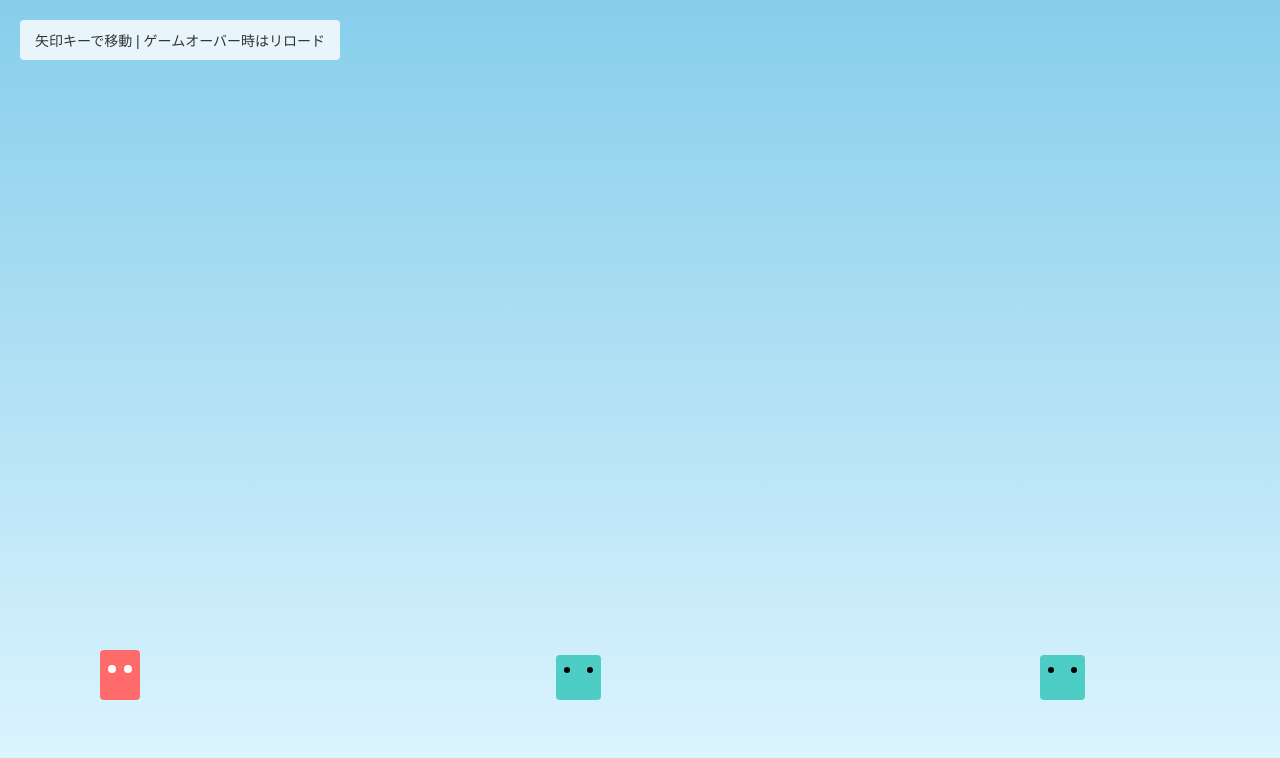
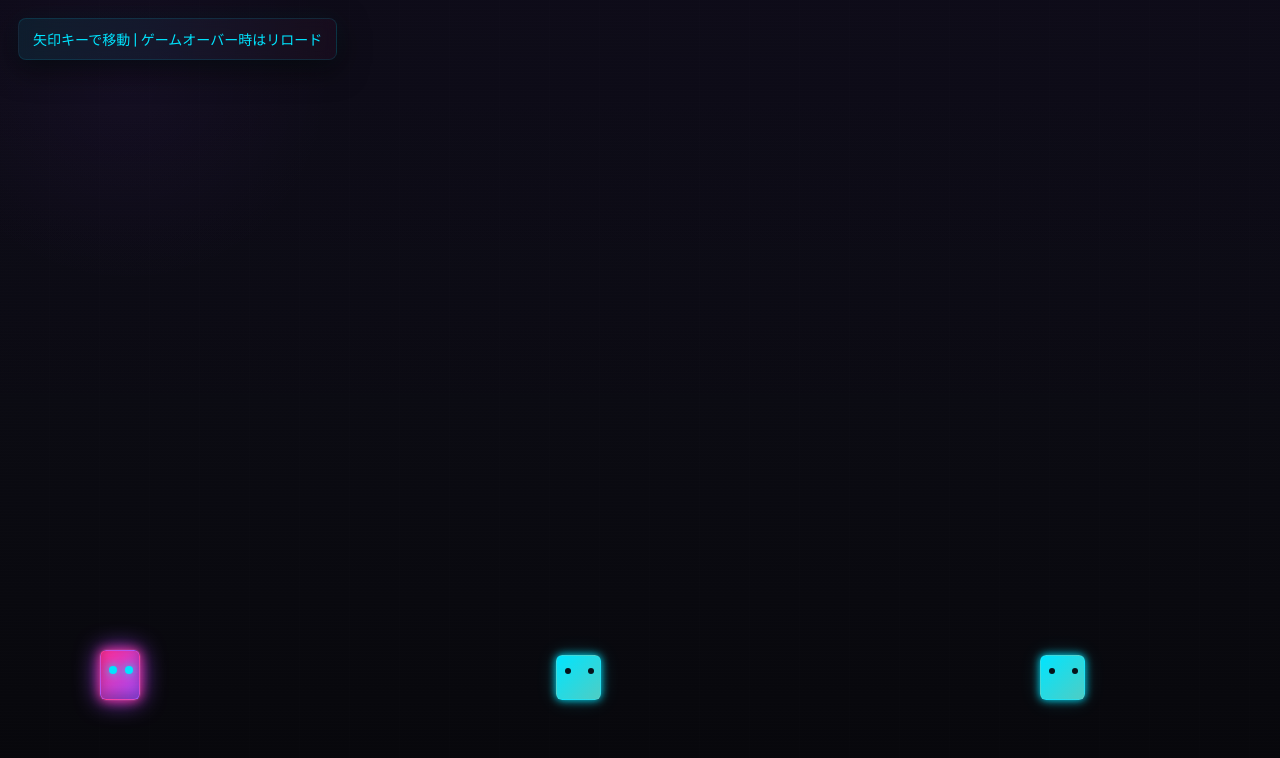
Before and after one commit to aogaku/my-first-app, a plain HTML site: page index.html in a window 1280 px wide. Drawn offline with Linux system fonts and the light colour scheme.

Commit message:
ネオンデザインを追加

```diff
--- a/index.html
+++ b/index.html
@@ -4,15 +4,18 @@
     <meta charset="UTF-8">
     <meta name="viewport" content="width=device-width, initial-scale=1.0">
     <title>横スクロールアクションゲーム</title>
+    <link href="https://fonts.googleapis.com/css2?family=Orbitron:wght@400;700&family=Space+Grotesk:wght@400;600&display=swap" rel="stylesheet">
     <link rel="stylesheet" href="style.css">
 </head>
 <body>
     <div id="gameContainer">
-        <div id="player"></div>
+        <div class="neon-grid" aria-hidden="true"></div>
+        <div id="player" class="neon"></div>
         <div id="enemies"></div>
+        <div class="scanlines" aria-hidden="true"></div>
     </div>
 
-    <div id="ui">
+    <div id="ui" class="hud">
         <p>矢印キーで移動 | ゲームオーバー時はリロード</p>
     </div>
 
--- a/style.css
+++ b/style.css
@@ -1,105 +1,140 @@
-* {
-    margin: 0;
-    padding: 0;
-    box-sizing: border-box;
+:root{
+  --bg-1:#0f0f1a;
+  --bg-2:#07070b;
+  --neon-pink:#ff2d95;
+  --neon-cyan:#00e5ff;
+  --neon-purple:#a14bff;
 }
 
-body {
-    font-family: Arial, sans-serif;
-    background-color: #1a1a1a;
-    overflow: hidden;
+*{
+  margin:0;
+  padding:0;
+  box-sizing:border-box;
 }
 
-#gameContainer {
-    width: 100vw;
-    height: 100vh;
-    background: linear-gradient(to bottom, #87ceeb, #e0f6ff);
-    position: relative;
-    overflow: hidden;
+body{
+  font-family:'Orbitron','Space Grotesk',Arial,sans-serif;
+  background: radial-gradient(circle at 10% 10%, rgba(161,75,255,0.06), transparent 15%), linear-gradient(180deg,var(--bg-1),var(--bg-2));
+  color:#e6f7ff;
+  overflow:hidden;
+  height:100vh;
 }
 
-#player {
-    width: 40px;
-    height: 50px;
-    background-color: #ff6b6b;
-    position: absolute;
-    left: 100px;
-    bottom: 100px;
-    border-radius: 4px;
-    transition: all 0.05s linear;
+#gameContainer{
+  position:relative;
+  width:100vw;
+  height:100vh;
+  overflow:hidden;
+  background:linear-gradient(180deg, rgba(10,0,20,0.25), transparent 60%);
 }
 
-#player::before {
-    content: '';
-    position: absolute;
-    width: 8px;
-    height: 8px;
-    background-color: #fff;
-    border-radius: 50%;
-    top: 15px;
-    left: 8px;
+.neon-grid{
+  position:absolute;
+  inset:0;
+  background-image: linear-gradient(transparent 49px, rgba(255,255,255,0.02) 50px), linear-gradient(90deg, transparent 49px, rgba(255,255,255,0.02) 50px);
+  background-size:50px 50px,50px 50px;
+  mix-blend-mode:overlay;
+  filter:blur(0.5px);
+  opacity:0.6;
+  animation:drift 15s linear infinite;
+  pointer-events:none;
 }
 
-#player::after {
-    content: '';
-    position: absolute;
-    width: 8px;
-    height: 8px;
-    background-color: #fff;
-    border-radius: 50%;
-    top: 15px;
-    left: 24px;
+@keyframes drift{
+  from{transform:translateY(0);} to{transform:translateY(-50px);}
 }
 
-.enemy {
-    width: 45px;
-    height: 45px;
-    background-color: #4ecdc4;
-    position: absolute;
-    border-radius: 4px;
-    bottom: 100px;
+.scanlines::before{
+  content:'';
+  position:absolute;
+  inset:0;
+  background-image: linear-gradient(rgba(255,255,255,0.02) 1px, transparent 1px);
+  background-size:100% 3px;
+  pointer-events:none;
+  mix-blend-mode:overlay;
+  opacity:0.25;
 }
 
-.enemy::before {
-    content: '';
-    position: absolute;
-    width: 6px;
-    height: 6px;
-    background-color: #000;
-    border-radius: 50%;
-    top: 12px;
-    left: 8px;
+#player{
+  width:40px;
+  height:50px;
+  position:absolute;
+  left:100px;
+  bottom:100px;
+  border-radius:6px;
+  background:linear-gradient(135deg,var(--neon-pink),var(--neon-purple));
+  box-shadow:0 0 12px var(--neon-pink), 0 0 24px var(--neon-purple), inset 0 -6px 12px rgba(0,0,0,0.25);
+  transition:transform .06s linear;
+  border:1px solid rgba(255,255,255,0.06);
 }
 
-.enemy::after {
-    content: '';
-    position: absolute;
-    width: 6px;
-    height: 6px;
-    background-color: #000;
-    border-radius: 50%;
-    top: 12px;
-    left: 31px;
+#player::before, #player::after{
+  content:'';
+  position:absolute;
+  width:8px;
+  height:8px;
+  border-radius:50%;
+  background:var(--neon-cyan);
+  box-shadow:0 0 8px var(--neon-cyan);
+  top:15px;
+}
+#player::before{ left:8px; }
+#player::after{ left:24px; }
+
+.enemy, #enemies .enemy{
+  width:45px;
+  height:45px;
+  position:absolute;
+  border-radius:6px;
+  background:linear-gradient(135deg,var(--neon-cyan),#4ecdc4);
+  box-shadow:0 0 8px var(--neon-cyan), 0 0 20px rgba(0,229,255,0.2);
+  border:1px solid rgba(255,255,255,0.06);
+  bottom:100px;
 }
 
-#ui {
-    position: absolute;
-    top: 20px;
-    left: 20px;
-    color: #333;
-    font-size: 14px;
-    background-color: rgba(255, 255, 255, 0.8);
-    padding: 10px 15px;
-    border-radius: 4px;
-    z-index: 10;
+.enemy::before, .enemy::after{
+  content:'';
+  position:absolute;
+  width:6px;
+  height:6px;
+  border-radius:50%;
+  background:#06121a;
+  top:12px;
+}
+.enemy::before{ left:8px; }
+.enemy::after{ left:31px; }
+
+.hud{
+  position:absolute;
+  top:18px;
+  left:18px;
+  color:var(--neon-cyan);
+  font-size:14px;
+  background:linear-gradient(90deg, rgba(0,229,255,0.08), rgba(255,45,149,0.04));
+  padding:10px 14px;
+  border-radius:8px;
+  border:1px solid rgba(0,229,255,0.12);
+  box-shadow:0 8px 30px rgba(0,0,0,0.6), 0 0 24px rgba(0,229,255,0.06);
+  backdrop-filter: blur(6px);
+  z-index:10;
 }
 
-#ui.gameover {
-    background-color: rgba(255, 107, 107, 0.9);
-    color: white;
-    font-size: 24px;
-    padding: 20px 30px;
-    top: 50%;
-    left: 50%;
-    transform: translate(-50%, -50%);
+#ui.gameover{
+  position:absolute;
+  top:50%;
+  left:50%;
+  transform:translate(-50%,-50%);
+  background:linear-gradient(135deg,var(--neon-pink),var(--neon-purple));
+  color:white;
+  padding:22px 32px;
+  font-size:22px;
+  border-radius:10px;
+  box-shadow:0 0 30px rgba(161,75,255,0.6);
+  border:1px solid rgba(255,255,255,0.08);
+  z-index:50;
 }
+
+.neon{ outline:1px solid rgba(255,255,255,0.06); }
+
+/* small responsive tweak */
+@media (max-width:480px){ .hud{ font-size:12px; padding:8px 10px; } }
```
